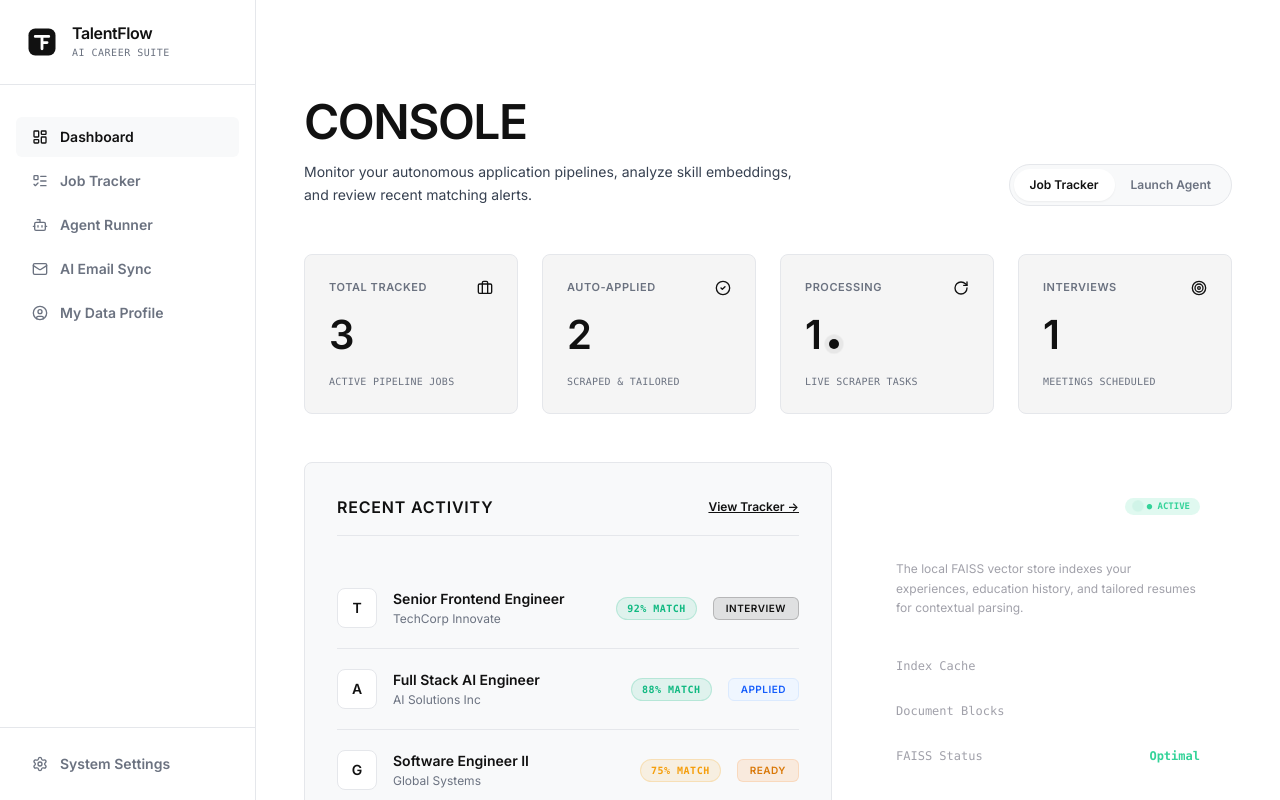
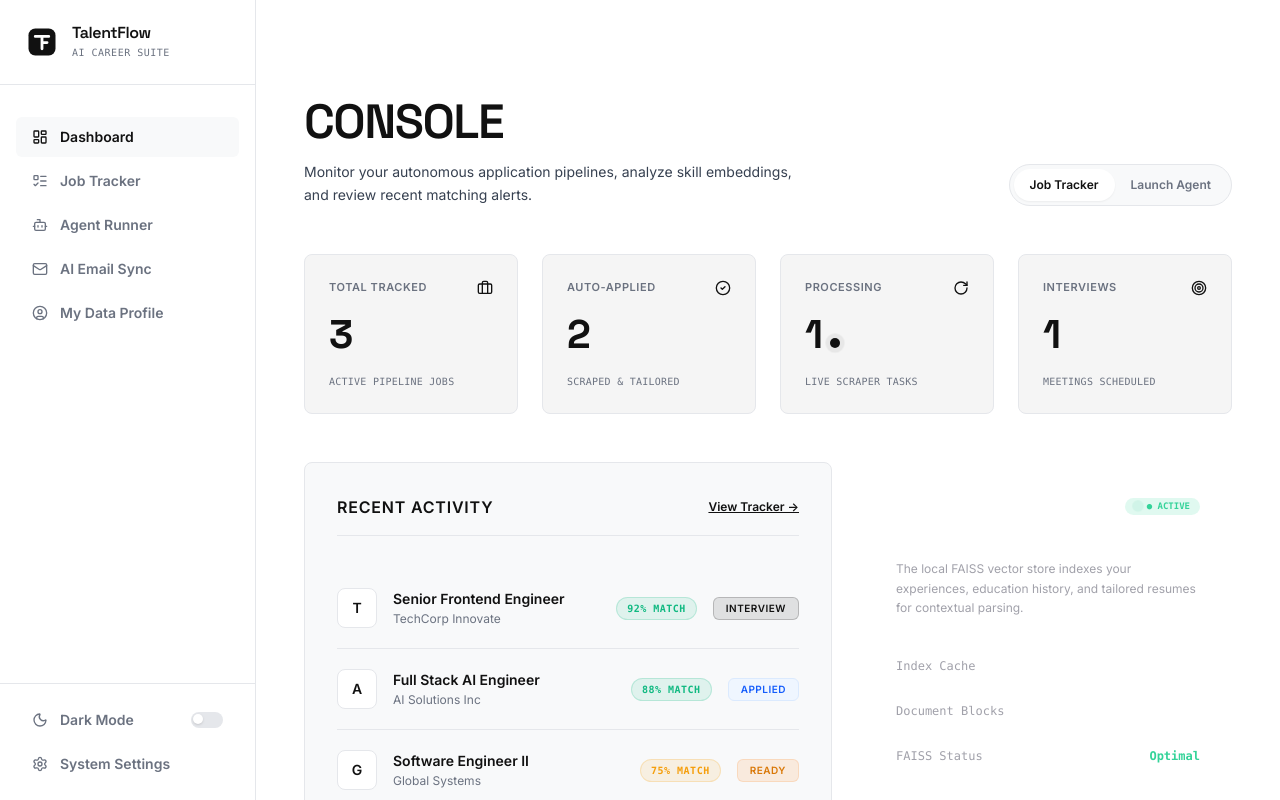
Before and after one commit to sasssyboujee/TalentFlow, a React (Vite) app: page / in a window 1280 px wide. Built offline with nearby package versions, Linux system fonts and the light colour scheme; no server answers.

Commit message:
feat: implement dark mode with persistence and add email verification status to job applications

```diff
--- a/src/components/Dashboard.tsx
+++ b/src/components/Dashboard.tsx
@@ -128,6 +128,11 @@ export function Dashboard() {
                       </div>
 
                       <div className="flex items-center gap-4 shrink-0">
+                        {app.emailVerified && (
+                          <div className="px-2.5 py-1 rounded-md border text-[10px] font-bold uppercase tracking-wider font-mono bg-accent-teal/10 text-accent-teal border-accent-teal/20">
+                            ✓ Synced
+                          </div>
+                        )}
                         {app.matchScore !== undefined && (
                           <div className={clsx(
                             "px-2.5 py-1 rounded-full border text-[10px] font-bold uppercase tracking-wider font-mono",
--- a/src/components/EmailScanner.tsx
+++ b/src/components/EmailScanner.tsx
@@ -11,6 +11,7 @@ export function EmailScanner() {
     applications,
     addApplication,
     updateApplicationStatus,
+    updateApplicationDetails,
     emailSuggestions,
     saveSuggestions,
     updateSuggestionStatus
@@ -122,7 +123,10 @@ export function EmailScanner() {
 
     if (matchedJob) {
       // Update existing application
-      updateApplicationStatus(matchedJob.id, suggestion.suggestedStatus as ApplicationStatus);
+      updateApplicationDetails(matchedJob.id, {
+        status: suggestion.suggestedStatus as ApplicationStatus,
+        emailVerified: true
+      });
     } else {
       // Create a new application in tracker
       const newApp: JobApplication = {
@@ -132,6 +136,7 @@ export function EmailScanner() {
         url: 'Extracted from Email',
         status: suggestion.suggestedStatus as ApplicationStatus,
         dateAdded: new Date().toISOString(),
+        emailVerified: true,
       };
       addApplication(newApp);
     }
--- a/src/components/JobTracker.tsx
+++ b/src/components/JobTracker.tsx
@@ -251,9 +251,16 @@ function JobCard({ app, onStatusChange, onSelect, onDragEnd }: JobCardProps) {
 
       <div className={`flex justify-between items-center text-[10px] stop-propagation ${textSub}`}>
         <span className="font-mono">{new Date(app.dateAdded).toLocaleDateString()}</span>
-        <a href={app.url} target="_blank" rel="noopener noreferrer" className={`flex items-center gap-1 transition-colors hover:text-primary`}>
-          View JD <ExternalLink className="w-3 h-3" />
-        </a>
+        <div className="flex items-center gap-2">
+          {app.emailVerified && (
+            <span className="flex items-center gap-0.5 text-accent-teal font-semibold font-mono uppercase text-[9px] bg-accent-teal/10 border border-accent-teal/20 px-1.5 py-0.5 rounded-md">
+              ✓ Synced
+            </span>
+          )}
+          <a href={app.url} target="_blank" rel="noopener noreferrer" className={`flex items-center gap-1 transition-colors hover:text-primary`}>
+            View JD <ExternalLink className="w-3 h-3" />
+          </a>
+        </div>
       </div>
     </div>
   );
--- a/src/components/Sidebar.tsx
+++ b/src/components/Sidebar.tsx
@@ -1,10 +1,10 @@
 import React from 'react';
 import { useAppState } from '../state';
-import { LayoutDashboard, ListTodo, Bot, UserCircle, Settings, Mail } from 'lucide-react';
+import { LayoutDashboard, ListTodo, Bot, UserCircle, Settings, Mail, Sun, Moon } from 'lucide-react';
 import clsx from 'clsx';
 
 export function Sidebar() {
-  const { view, setView, emailSuggestions } = useAppState();
+  const { view, setView, emailSuggestions, settings, updateSettings } = useAppState();
   const pendingCount = emailSuggestions.filter(s => s.status === 'pending').length;
 
   const navItems = [
@@ -55,7 +55,30 @@ export function Sidebar() {
         })}
       </nav>
 
-      <div className="p-4 border-t border-hairline-light">
+      <div className="p-4 border-t border-hairline-light space-y-1">
+        <button
+          onClick={() => updateSettings({ darkMode: !settings.darkMode })}
+          className="w-full flex items-center justify-between px-4 py-2.5 transition-all text-sm font-semibold rounded-md hover:bg-surface-soft text-mute hover:text-ink bg-transparent border-none outline-none cursor-pointer"
+        >
+          <div className="flex items-center gap-3">
+            {settings.darkMode ? (
+              <Sun className="w-4 h-4 shrink-0 text-current" />
+            ) : (
+              <Moon className="w-4 h-4 shrink-0 text-current" />
+            )}
+            <span>{settings.darkMode ? 'Light Mode' : 'Dark Mode'}</span>
+          </div>
+          <div className={clsx(
+            "w-8 h-4 rounded-full p-0.5 transition-colors duration-200 ease-in-out",
+            settings.darkMode ? "bg-primary border border-hairline-light" : "bg-faint"
+          )}>
+            <div className={clsx(
+              "w-2.5 h-2.5 rounded-full bg-white shadow-sm transform transition-transform duration-200 ease-in-out",
+              settings.darkMode ? "translate-x-4" : "translate-x-0"
+            )} />
+          </div>
+        </button>
+
         <button
           onClick={() => setView('settings')}
           className={clsx(
--- a/src/index.css
+++ b/src/index.css
@@ -46,7 +46,7 @@
   --color-on-dark-soft: #a1a1aa;
 
   --font-sans: "Inter", -apple-system, BlinkMacSystemFont, "Segoe UI", Roboto, sans-serif;
-  --font-display: "Cal Sans", "Inter", -apple-system, BlinkMacSystemFont, "Segoe UI", Roboto, sans-serif;
+  --font-display: "Cal Sans", "Space Grotesk", "Inter", -apple-system, BlinkMacSystemFont, "Segoe UI", Roboto, sans-serif;
 }
 
 @utility text-hero-display {
@@ -136,7 +136,24 @@
 }
 
 body {
-  @apply bg-canvas text-body antialiased font-sans;
+  @apply bg-canvas text-body antialiased font-sans transition-colors duration-200;
+}
+
+html.dark {
+  --color-canvas: #101010;
+  --color-canvas-light: #101010;
+  --color-canvas-parchment: #1a1a1a;
+  --color-ink: #ffffff;
+  --color-body: #a1a1aa;
+  --color-body-muted: #71717a;
+  --color-surface-soft: #161616;
+  --color-surface-card: #161616;
+  --color-surface-deep: #0a0a0a;
+  --color-surface-elevated: #1e1e1e;
+  --color-hairline-light: rgba(255, 255, 255, 0.08);
+  --color-divider-soft: rgba(255, 255, 255, 0.04);
+  --color-stone: #52525b;
+  --color-charcoal: #e5e7eb;
 }
 
 #print-portal {
--- a/src/state.tsx
+++ b/src/state.tsx
@@ -121,6 +121,7 @@ const DEFAULT_SETTINGS: SystemSettings = {
   imapPort: 993,
   imapUser: '',
   imapPassword: '',
+  darkMode: false,
 };
 
 export interface PrefilledJob {
@@ -189,6 +190,15 @@ export function AppStateProvider({ children }: { children: React.ReactNode }) {
       return newSettings;
     });
   };
+
+  // Sync dark class on document element
+  useEffect(() => {
+    if (settings.darkMode) {
+      document.documentElement.classList.add('dark');
+    } else {
+      document.documentElement.classList.remove('dark');
+    }
+  }, [settings.darkMode]);
 
   // Persist Profile
   const [profile, setProfileState] = useState<UserProfile>(() => {
--- a/src/types.ts
+++ b/src/types.ts
@@ -50,6 +50,7 @@ export interface JobApplication {
   interviewPrep?: InterviewQuestion[];
   skillCategories?: SkillCategoryScore[];
   agentLogs?: AgentLog[];
+  emailVerified?: boolean;
 }
 
 export interface AgentLog {
@@ -104,6 +105,7 @@ export interface SystemSettings {
   imapUser: string;
   imapPassword?: string;
   lastEmailScanTime?: string;
+  darkMode: boolean;
 }
 
 export interface EmailSuggestion {
```
